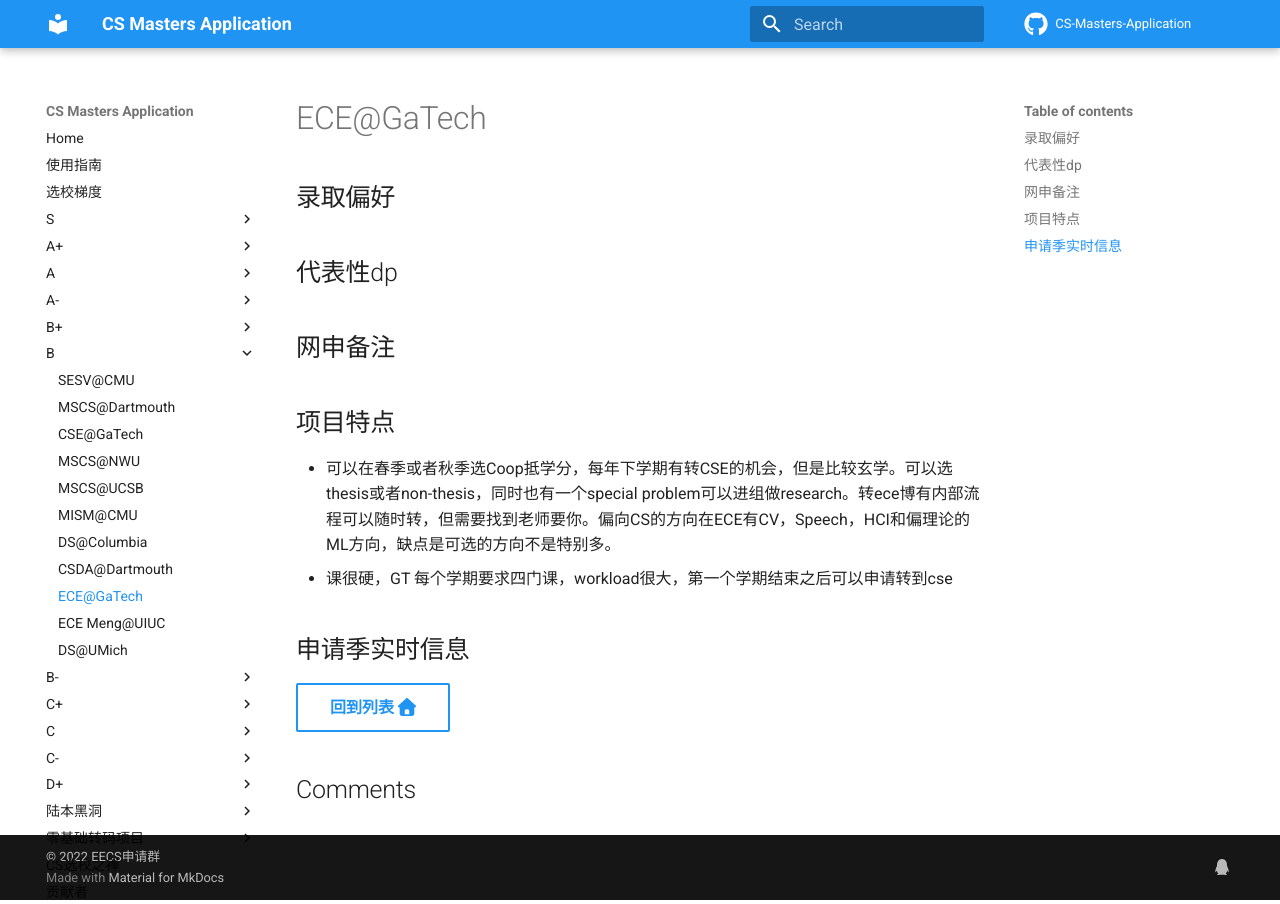
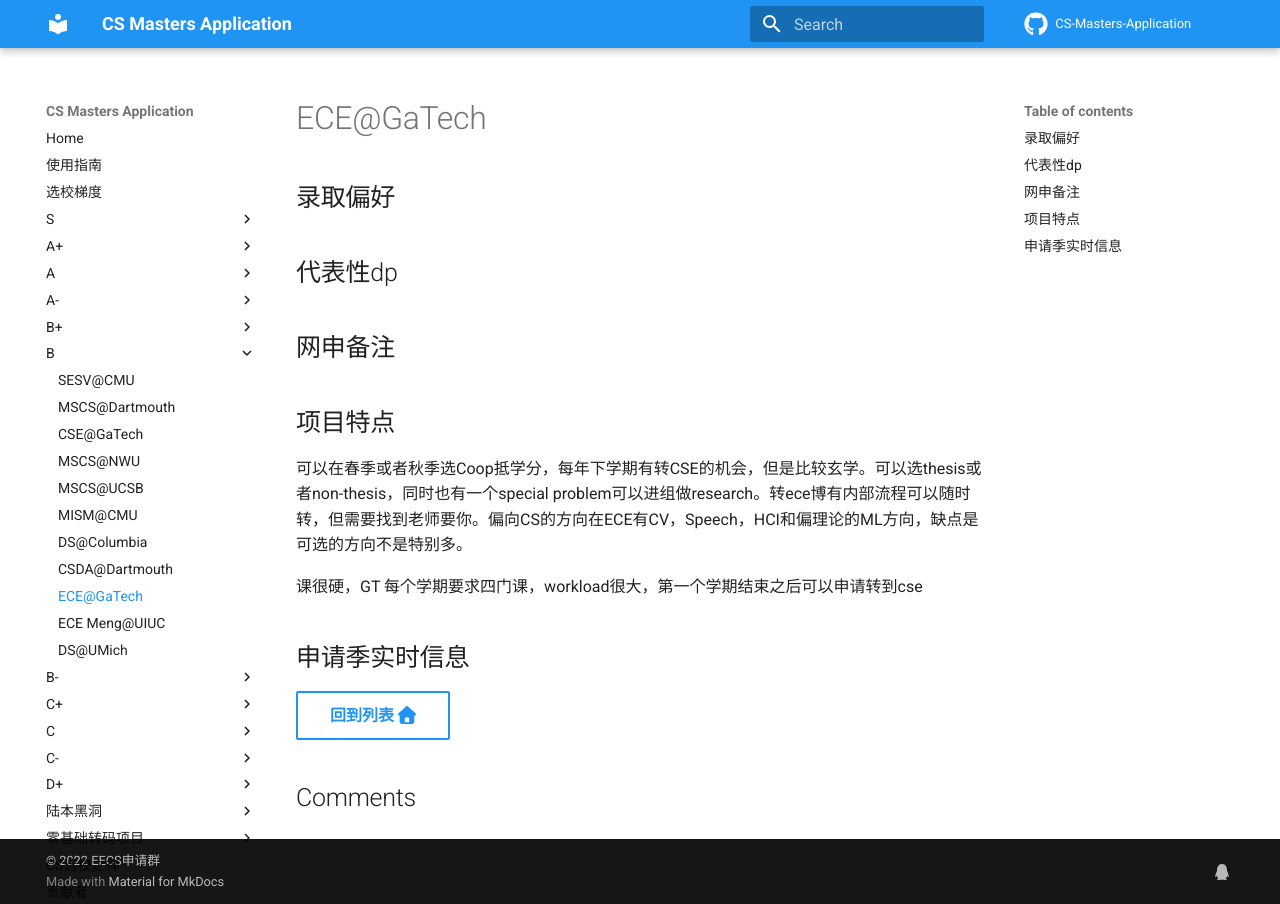
Before and after one commit to opencsapp/opencsapp.github.io, an MkDocs documentation site: the page built from docs/ECE@GaTech.md, in a window 1280 px wide. Built offline with MkDocs 1.6.1 and Material for MkDocs 9.7.7, drawn with Linux system fonts in a browser that asks for light colours; comment, search, counter and statistics services are not loaded.

Commit message:
Update ECE@GaTech.md

```diff
--- a/docs/ECE@GaTech.md
+++ b/docs/ECE@GaTech.md
@@ -6,8 +6,9 @@
 
 ## 项目特点
 
-- 可以在春季或者秋季选Coop抵学分，每年下学期有转CSE的机会，但是比较玄学。可以选thesis或者non-thesis，同时也有一个special problem可以进组做research。转ece博有内部流程可以随时转，但需要找到老师要你。偏向CS的方向在ECE有CV，Speech，HCI和偏理论的ML方向，缺点是可选的方向不是特别多。
-- 课很硬，GT 每个学期要求四门课，workload很大，第一个学期结束之后可以申请转到cse
+可以在春季或者秋季选Coop抵学分，每年下学期有转CSE的机会，但是比较玄学。可以选thesis或者non-thesis，同时也有一个special problem可以进组做research。转ece博有内部流程可以随时转，但需要找到老师要你。偏向CS的方向在ECE有CV，Speech，HCI和偏理论的ML方向，缺点是可选的方向不是特别多。
+
+课很硬，GT 每个学期要求四门课，workload很大，第一个学期结束之后可以申请转到cse
 
 ## 申请季实时信息
 
```
